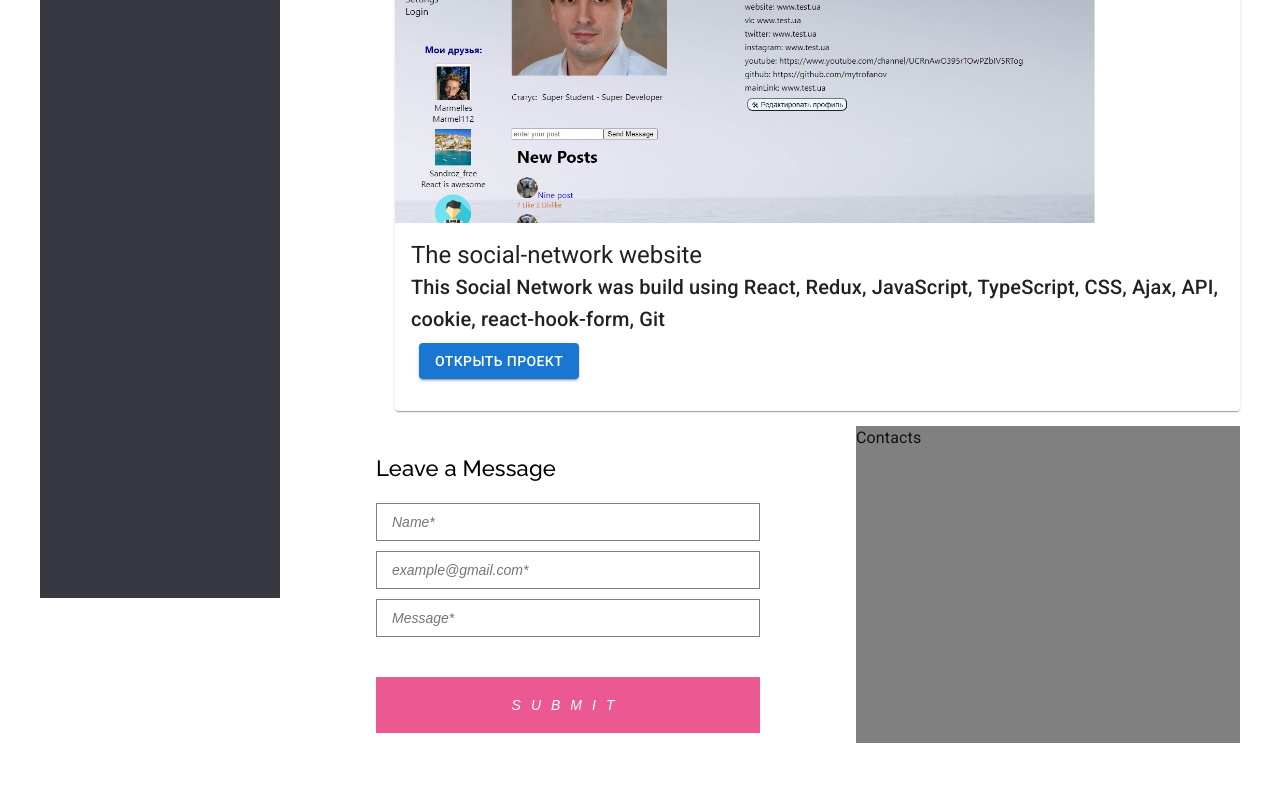
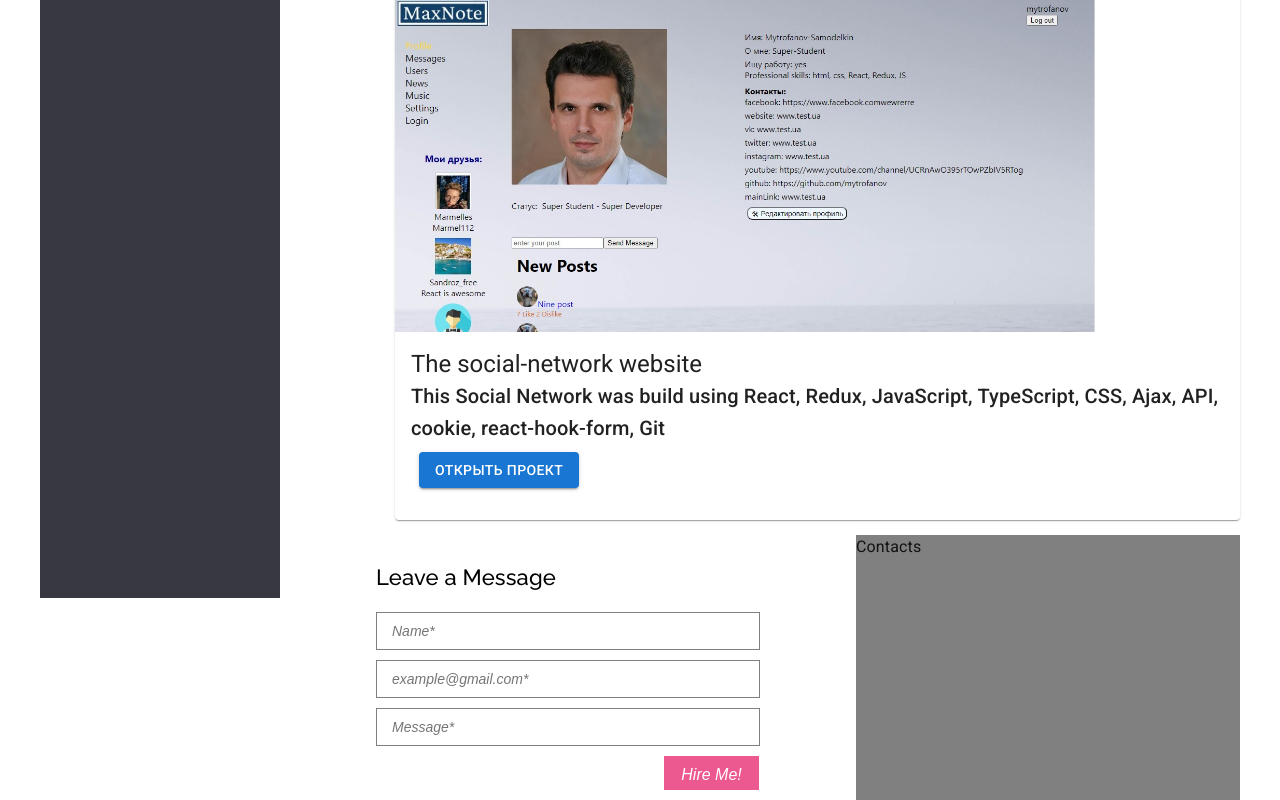
Before and after one commit to mytrofanov/resume6, a React (Create React App) app: page / in a window 1280 px wide. Shown: the part 1786-2586 px from the top of the page. Before the commit the page ends 2529 px from the top, so only its background shows below. Built offline with nearby package versions, Linux system fonts and the light colour scheme.

Commit message:
Настраиваю форму обратной связи - нижнее поле нужно увеличить

```diff
--- a/src/components/feedback/Feedback.module.css
+++ b/src/components/feedback/Feedback.module.css
@@ -37,6 +37,9 @@ input {
     font-size: 14px;
     font-style: italic;
 }
+.message {
+    line-height: 2em;
+}
 
 label {
     line-height: 2;
@@ -50,16 +53,15 @@ label {
 }
 
 input[type="submit"] {
+    margin-left: 75%;
+    width: 95px;
+    height: 34px;
     background: #ec5990;
     color: white;
-    text-transform: uppercase;
     border: none;
-    margin-top: 40px;
-    padding: 20px;
-    font-size: 14px;
-    font-style: italic;
+    font-size: 16px;
     font-weight: 100;
-    letter-spacing: 10px;
+
 }
 
 input[type="submit"]:hover {
--- a/src/components/feedback/FeedbackForm.js
+++ b/src/components/feedback/FeedbackForm.js
@@ -28,10 +28,10 @@ export default function FeedbackForm() {
                     </div>
                     <div>
 
-                        <input placeholder="Message*" {...register("Message")} />
+                        <input className="message"  placeholder="Message*" {...register("Message")} />
                     </div>
 
-                    <input type="submit"/>
+                    <input type="submit" value="Hire Me!"/>
                 </form>
             </div>
 
--- a/src/components/header/Header.js
+++ b/src/components/header/Header.js
@@ -30,7 +30,8 @@ export const Header = () => {
                 <Box sx={
                     {
                         marginLeft: 47,
-                        marginTop: 5
+                        marginTop: 5,
+                        mb: 116
                     }
                 }>
 
```
